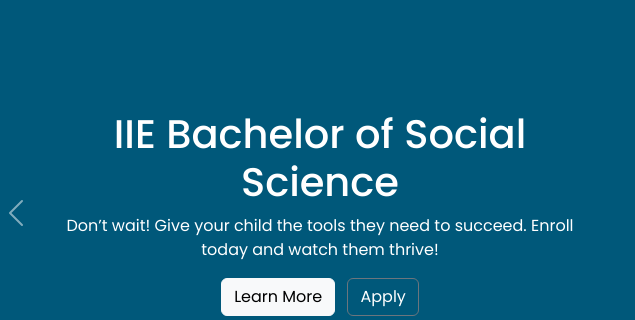
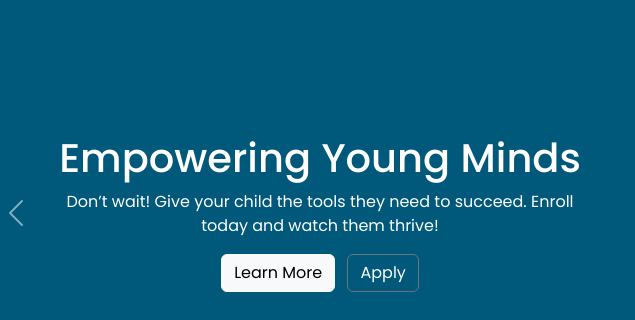
Before and after one commit to nostalgic-code/destinycollege, a plain HTML site: page index.html in a window 1280 px wide. Shown: the part 332-652 px from the top of the page, 0-635 px from the left. Drawn offline with nearby package versions, Linux system fonts and the light colour scheme; a script that the page names is missing.

Commit message:
Update index.html

```diff
--- a/index.html
+++ b/index.html
@@ -202,7 +202,7 @@ Apply Now
               <!-- Left Content Area -->
               <div class="col-md-6" style="background-color: #00587a; display: flex; align-items: center; justify-content: center;">
                 <div class="p-5 text-center">
-                  <h1 style="color:white;">IIE Bachelor of Social Science</h1>
+                  <h1 style="color:white;">Empowering Young Minds</h1>
                   <p  style="color:white;">
                     Don’t wait! Give your child the tools they need to succeed. Enroll today and watch them thrive!
                   </p>
```
